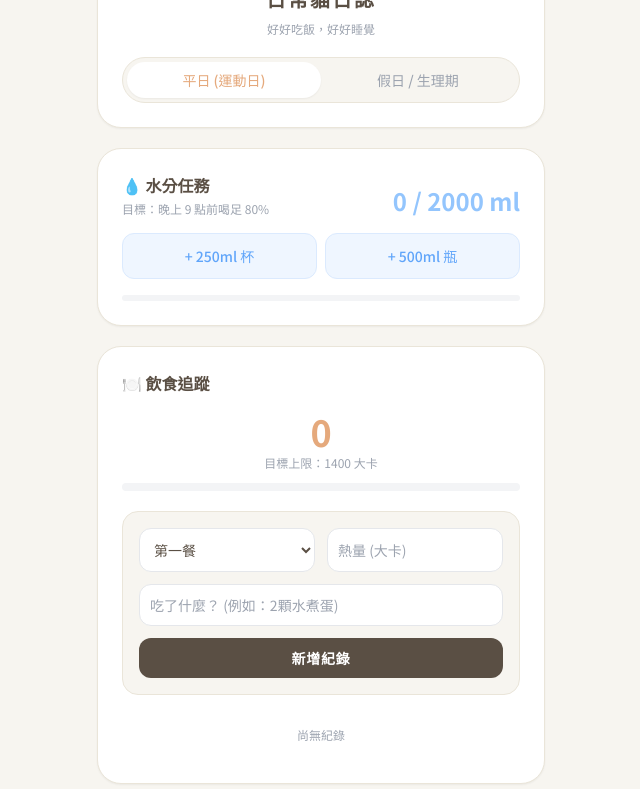
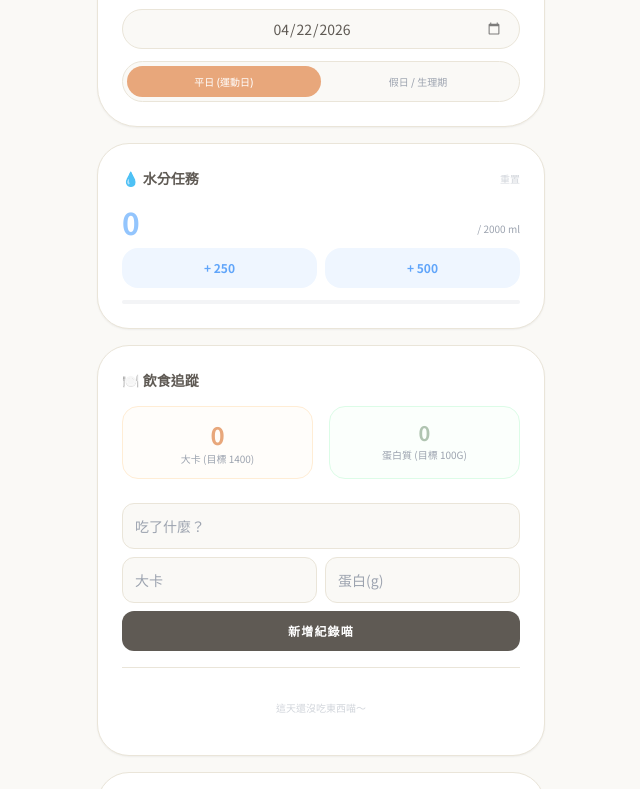
Before and after one commit to LulumeQQ/2026meow, a plain HTML site: page index.html in a window 1280 px wide. Shown: the part 132-921 px from the top of the page, without its empty margins (319-959 px from the left). Drawn offline with nearby package versions, Linux system fonts and the light colour scheme.

Commit message:
Update index.html

```diff
--- a/index.html
+++ b/index.html
@@ -3,19 +3,20 @@
 <head>
     <meta charset="UTF-8">
     <meta name="viewport" content="width=device-width, initial-scale=1.0">
-    <title>日常貓日誌 🐾 減脂追蹤</title>
+    <title>日常貓日誌 🐾 跨日追蹤版</title>
     <script src="https://cdn.tailwindcss.com"></script>
     <script>
         tailwind.config = {
             theme: {
                 extend: {
                     colors: {
-                        'muji-bg': '#F7F5F0',       /* 燕麥白背景 */
-                        'muji-text': '#5A4F44',     /* 溫和深棕文字 */
-                        'muji-accent': '#E5A97C',   /* 文青淺橘色 */
-                        'muji-green': '#A7B49E',    /* 鼠尾草綠 (達成目標) */
-                        'muji-card': '#FFFFFF',     /* 卡片純白 */
-                        'muji-border': '#EAE5D9'    /* 溫和邊線 */
+                        'soft-bg': '#FAF9F6',
+                        'soft-text': '#5F5A54',
+                        'soft-accent': '#D9B99B',
+                        'soft-green': '#B0C4B1',
+                        'soft-orange': '#E8A77B',
+                        'soft-card': '#FFFFFF',
+                        'soft-border': '#EAE5D9'
                     }
                 }
             }
@@ -23,230 +24,258 @@
     </script>
     <style>
         @import url('https://fonts.googleapis.com/css2?family=Noto+Sans+TC:wght@400;500;700&display=swap');
-        body { font-family: 'Noto Sans TC', sans-serif; color: #5A4F44; }
+        body { font-family: 'Noto Sans TC', sans-serif; color: #5F5A54; background-color: #FAF9F6; }
         .no-scrollbar::-webkit-scrollbar { display: none; }
         .no-scrollbar { -ms-overflow-style: none; scrollbar-width: none; }
-        /* 自訂核取方塊樣式 */
-        .task-checkbox:checked + label { text-decoration: line-through; color: #A7B49E; }
+        .task-checkbox:checked + label { text-decoration: line-through; color: #B0C4B1; }
+        .btn-active { background-color: #E8A77B !important; color: white !important; }
+        input[type="date"]::-webkit-calendar-picker-indicator { cursor: pointer; opacity: 0.5; }
     </style>
 </head>
-<body class="bg-muji-bg min-h-screen flex justify-center py-8 px-4">
+<body class="min-h-screen flex justify-center py-6 px-4">
 
-    <div class="max-w-md w-full space-y-5 pb-10">
+    <div class="max-w-md w-full space-y-4 pb-12">
 
-        <div class="bg-muji-card rounded-3xl shadow-sm border border-muji-border p-6 text-center">
-            <div class="text-5xl mb-3">🐈</div>
-            <h1 class="text-xl font-bold tracking-widest text-muji-text">日常貓日誌</h1>
-            <p class="text-xs mt-2 text-gray-400">好好吃飯，好好睡覺</p>
+        <div class="bg-soft-card rounded-[2.5rem] shadow-sm border border-soft-border p-6 text-center">
+            <div class="text-4xl mb-2">🐈</div>
+            <h1 class="text-lg font-bold tracking-widest mb-4">日常貓日誌</h1>
 
-            <div class="mt-5 flex bg-muji-bg rounded-full p-1 border border-muji-border text-sm">
-                <button id="mode-weekday" onclick="setMode('weekday')" class="flex-1 py-2 rounded-full bg-white shadow-sm font-medium text-muji-accent transition-all">平日 (運動日)</button>
-                <button id="mode-rest" onclick="setMode('rest')" class="flex-1 py-2 rounded-full text-gray-400 font-medium transition-all">假日 / 生理期</button>
+            <div class="flex flex-col gap-3">
+                <input type="date" id="current-date" onchange="loadDateData()" class="bg-soft-bg border border-soft-border rounded-full py-2 px-4 text-sm text-center focus:outline-none focus:ring-1 focus:ring-soft-accent">
+
+                <div class="flex bg-soft-bg rounded-full p-1 border border-soft-border text-[10px]">
+                    <button id="mode-weekday" onclick="setMode('weekday')" class="flex-1 py-2 rounded-full btn-active font-medium transition-all">平日 (運動日)</button>
+                    <button id="mode-rest" onclick="setMode('rest')" class="flex-1 py-2 rounded-full text-gray-400 font-medium transition-all">假日 / 生理期</button>
+                </div>
             </div>
         </div>
 
-        <div class="bg-muji-card rounded-3xl shadow-sm border border-muji-border p-6">
-            <div class="flex justify-between items-end mb-4">
-                <div>
-                    <h2 class="font-bold flex items-center gap-2">💧 水分任務</h2>
-                    <p class="text-xs text-gray-400 mt-1">目標：晚上 9 點前喝足 80%</p>
-                </div>
-                <div class="text-2xl font-bold text-blue-300" id="water-display">0 / 2000 ml</div>
+        <div class="bg-soft-card rounded-[2rem] shadow-sm border border-soft-border p-6">
+            <div class="flex justify-between items-center mb-4">
+                <h2 class="font-bold flex items-center gap-2 text-sm">💧 水分任務</h2>
+                <button onclick="resetWater()" class="text-[10px] text-gray-300 hover:text-red-300 transition">重置</button>
             </div>
-            <div class="flex gap-2">
-                <button onclick="addWater(250)" class="flex-1 bg-blue-50 hover:bg-blue-100 text-blue-400 py-3 rounded-xl border border-blue-100 text-sm font-medium transition">+ 250ml 杯</button>
-                <button onclick="addWater(500)" class="flex-1 bg-blue-50 hover:bg-blue-100 text-blue-400 py-3 rounded-xl border border-blue-100 text-sm font-medium transition">+ 500ml 瓶</button>
+            <div class="flex items-end justify-between mb-2">
+                <span class="text-3xl font-bold text-blue-300" id="water-display">0</span>
+                <span class="text-[10px] text-gray-400 mb-1">/ 2000 ml</span>
             </div>
-            <div class="w-full bg-gray-100 rounded-full h-1.5 mt-4">
-                <div class="bg-blue-300 h-1.5 rounded-full transition-all duration-500" id="water-bar" style="width: 0%"></div>
+            <div class="flex gap-2 mb-3">
+                <button onclick="addWater(250)" class="flex-1 bg-blue-50 text-blue-400 py-3 rounded-2xl text-xs font-bold hover:bg-blue-100 transition">+ 250</button>
+                <button onclick="addWater(500)" class="flex-1 bg-blue-50 text-blue-400 py-3 rounded-2xl text-xs font-bold hover:bg-blue-100 transition">+ 500</button>
+            </div>
+            <div class="w-full bg-gray-100 rounded-full h-1">
+                <div id="water-bar" class="bg-blue-300 h-1 rounded-full transition-all duration-500" style="width: 0%"></div>
             </div>
         </div>
 
-        <div class="bg-muji-card rounded-3xl shadow-sm border border-muji-border p-6">
-            <h2 class="font-bold flex items-center gap-2 mb-4">🍽️ 飲食追蹤</h2>
+        <div class="bg-soft-card rounded-[2rem] shadow-sm border border-soft-border p-6">
+            <h2 class="font-bold flex items-center gap-2 mb-4 text-sm">🍽️ 飲食追蹤</h2>
 
-            <div class="text-center mb-5">
-                <div class="text-4xl font-bold text-muji-accent" id="total-calories">0</div>
-                <p class="text-xs text-gray-400 mt-1">目標上限：<span id="target-calories">1400</span> 大卡</p>
-                <div class="w-full bg-gray-100 rounded-full h-2 mt-3 overflow-hidden">
-                    <div class="bg-muji-accent h-2 rounded-full transition-all duration-500" id="progress-bar" style="width: 0%"></div>
+            <div class="grid grid-cols-2 gap-4 text-center mb-6">
+                <div class="bg-orange-50/30 p-3 rounded-2xl border border-orange-100">
+                    <div class="text-xl font-bold text-soft-orange" id="total-calories">0</div>
+                    <p class="text-[10px] text-gray-400 uppercase">大卡 (目標 <span id="target-cal">1400</span>)</p>
+                </div>
+                <div class="bg-green-50/30 p-3 rounded-2xl border border-green-100">
+                    <div class="text-xl font-bold text-soft-green" id="total-protein">0</div>
+                    <p class="text-[10px] text-gray-400 uppercase">蛋白質 (目標 100g)</p>
                 </div>
             </div>
 
-            <form id="food-form" class="space-y-3 bg-muji-bg p-4 rounded-2xl border border-muji-border">
-                <div class="grid grid-cols-2 gap-3">
-                    <select id="meal-type" class="bg-white border border-gray-200 rounded-xl p-2.5 text-sm focus:outline-none focus:border-muji-accent">
-                        <option value="早餐">第一餐</option>
-                        <option value="午餐">第二餐</option>
-                        <option value="晚餐">第三餐</option>
-                        <option value="點心">解饞零食</option>
-                    </select>
-                    <input type="number" id="food-calories" required min="1" placeholder="熱量 (大卡)" class="bg-white border border-gray-200 rounded-xl p-2.5 text-sm focus:outline-none focus:border-muji-accent">
+            <form id="food-form" class="space-y-2 mb-4">
+                <input type="text" id="food-name" oninput="autoSuggest()" placeholder="吃了什麼？" class="w-full bg-soft-bg border border-soft-border rounded-xl p-3 text-sm focus:outline-none">
+
+                <div class="grid grid-cols-2 gap-2">
+                    <input type="number" id="food-calories" placeholder="大卡" class="w-full bg-soft-bg border border-soft-border rounded-xl p-3 text-sm focus:outline-none">
+                    <input type="number" id="food-protein" placeholder="蛋白(g)" class="w-full bg-soft-bg border border-soft-border rounded-xl p-3 text-sm focus:outline-none">
                 </div>
-                <input type="text" id="food-name" required placeholder="吃了什麼？ (例如：2顆水煮蛋)" class="w-full bg-white border border-gray-200 rounded-xl p-2.5 text-sm focus:outline-none focus:border-muji-accent">
-                <button type="submit" class="w-full bg-muji-text text-white py-2.5 rounded-xl text-sm font-bold tracking-wider hover:bg-gray-700 transition">新增紀錄</button>
+                <button type="submit" class="w-full bg-soft-text text-white py-3 rounded-xl text-xs font-bold tracking-widest hover:bg-black transition">新增紀錄喵</button>
             </form>
 
-            <ul id="food-list" class="space-y-2 mt-4 max-h-40 overflow-y-auto no-scrollbar">
-                </ul>
+            <ul id="food-list" class="space-y-2 max-h-48 overflow-y-auto no-scrollbar border-t border-soft-border pt-4"></ul>
         </div>
 
-        <div class="bg-muji-card rounded-3xl shadow-sm border border-muji-border p-6" id="routine-module">
-            <h2 class="font-bold flex items-center gap-2 mb-4">🌙 夜間防護線</h2>
-            <div class="space-y-3">
-
+        <div class="bg-soft-card rounded-[2rem] shadow-sm border border-soft-border p-6" id="routine-module">
+            <h2 class="font-bold flex items-center gap-2 mb-4 text-sm">🌙 貓咪作息防線</h2>
+            <div class="space-y-4" id="task-container">
                 <div class="flex items-center gap-3">
-                    <input type="checkbox" id="task-1" class="task-checkbox w-5 h-5 accent-muji-green rounded cursor-pointer">
-                    <label for="task-1" class="text-sm font-medium cursor-pointer transition-colors">21:00 啟動：growwithjo (30-45分)</label>
+                    <input type="checkbox" id="t1" onchange="saveTasks()" class="task-checkbox w-4 h-4 accent-soft-green">
+                    <label for="t1" class="text-xs font-medium">21:00 開始：growwithjo 運動</label>
                 </div>
-
                 <div class="flex items-center gap-3">
-                    <input type="checkbox" id="task-2" class="task-checkbox w-5 h-5 accent-muji-green rounded cursor-pointer">
-                    <label for="task-2" class="text-sm font-medium cursor-pointer transition-colors">22:00 前完成：核心 5 分 + 收操 10 分</label>
+                    <input type="checkbox" id="t2" onchange="saveTasks()" class="task-checkbox w-4 h-4 accent-soft-green">
+                    <label for="t2" class="text-xs font-medium">22:00 完成核心與收操</label>
                 </div>
-
                 <div class="flex items-center gap-3">
-                    <input type="checkbox" id="task-3" class="task-checkbox w-5 h-5 accent-muji-green rounded cursor-pointer">
-                    <label for="task-3" class="text-sm font-medium cursor-pointer transition-colors">22:30 數位斷網 (停止滑手機)</label>
+                    <input type="checkbox" id="t3" onchange="saveTasks()" class="task-checkbox w-4 h-4 accent-soft-green">
+                    <label for="t3" class="text-xs font-medium">22:30 數位斷網</label>
                 </div>
-
                 <div class="flex items-center gap-3">
-                    <input type="checkbox" id="task-4" class="task-checkbox w-5 h-5 accent-muji-green rounded cursor-pointer">
-                    <label for="task-4" class="text-sm font-medium cursor-pointer transition-colors">23:30 準時就寢</label>
+                    <input type="checkbox" id="t4" onchange="saveTasks()" class="task-checkbox w-4 h-4 accent-soft-green">
+                    <label for="t4" class="text-xs font-medium">23:30 準時入睡</label>
                 </div>
-
             </div>
         </div>
 
     </div>
 
     <script>
-        // 核心狀態變數
-        let currentMode = 'weekday'; // 'weekday' 或 'rest'
-        let targetCalories = 1400;
-        let totalWater = 0;
-        const TARGET_WATER = 2000;
-        let records = [];
+        const knowledgeBase = {
+            "烤雞胸肉": { cal: 165, pro: 31 }, "烤雞腿肉": { cal: 220, pro: 24 },
+            "水煮蛋": { cal: 75, pro: 7 }, "茶葉蛋": { cal: 75, pro: 7 },
+            "無糖豆漿": { cal: 120, pro: 13 }, "炒青菜": { cal: 80, pro: 2 },
+            "地瓜": { cal: 110, pro: 1 }, "糙米飯": { cal: 140, pro: 3 },
+            "堅果": { cal: 150, pro: 5 }, "小番茄": { cal: 30, pro: 1 }
+        };
 
-        // DOM 元素綁定
-        const form = document.getElementById('food-form');
-        const foodList = document.getElementById('food-list');
-        const totalCaloriesEl = document.getElementById('total-calories');
-        const targetCaloriesEl = document.getElementById('target-calories');
-        const progressBar = document.getElementById('progress-bar');
+        // 初始化日期為今日
+        const datePicker = document.getElementById('current-date');
+        const today = new Date().toISOString().split('T')[0];
+        datePicker.value = today;
 
-        const waterDisplay = document.getElementById('water-display');
-        const waterBar = document.getElementById('water-bar');
-        const routineModule = document.getElementById('routine-module');
+        let db = JSON.parse(localStorage.getItem('cat_diary_db')) || {};
 
-        // 模式切換邏輯
-        function setMode(mode) {
-            currentMode = mode;
-            const btnWeekday = document.getElementById('mode-weekday');
-            const btnRest = document.getElementById('mode-rest');
-
-            if (mode === 'weekday') {
-                targetCalories = 1400;
-                // 按鈕樣式切換
-                btnWeekday.className = "flex-1 py-2 rounded-full bg-white shadow-sm font-medium text-muji-accent transition-all";
-                btnRest.className = "flex-1 py-2 rounded-full text-gray-400 font-medium transition-all";
-                // 顯示運動任務
-                routineModule.style.display = 'block';
-            } else {
-                targetCalories = 1300;
-                // 按鈕樣式切換
-                btnRest.className = "flex-1 py-2 rounded-full bg-white shadow-sm font-medium text-muji-accent transition-all";
-                btnWeekday.className = "flex-1 py-2 rounded-full text-gray-400 font-medium transition-all";
-                // 隱藏運動任務，專注休息與控食
-                routineModule.style.display = 'none';
-            }
-            targetCaloriesEl.innerText = targetCalories;
-            updateCalorieUI();
+        function getCurrentDate() {
+            return datePicker.value;
         }
 
-        // 水分增加邏輯
-        function addWater(amount) {
-            totalWater += amount;
-            if(totalWater > TARGET_WATER) totalWater = TARGET_WATER;
+        function initDayData(date) {
+            if (!db[date]) {
+                db[date] = {
+                    mode: 'weekday',
+                    water: 0,
+                    records: [],
+                    tasks: { t1: false, t2: false, t3: false, t4: false }
+                };
+            }
+            return db[date];
+        }
 
-            waterDisplay.innerText = `${totalWater} / ${TARGET_WATER} ml`;
-            let percentage = (totalWater / TARGET_WATER) * 100;
-            waterBar.style.width = `${percentage}%`;
+        function saveToLocalStorage() {
+            localStorage.setItem('cat_diary_db', JSON.stringify(db));
+        }
 
-            if(totalWater === TARGET_WATER) {
-                waterDisplay.classList.add('text-muji-green');
-                waterBar.classList.replace('bg-blue-300', 'bg-muji-green');
+        function loadDateData() {
+            const date = getCurrentDate();
+            const data = initDayData(date);
+
+            // 更新 UI 狀態
+            setModeUI(data.mode);
+            updateUI();
+        }
+
+        function setMode(newMode) {
+            const date = getCurrentDate();
+            db[date].mode = newMode;
+            setModeUI(newMode);
+            saveToLocalStorage();
+            updateUI();
+        }
+
+        function setModeUI(mode) {
+            document.getElementById('mode-weekday').className = (mode === 'weekday') ? 'flex-1 py-2 rounded-full btn-active font-medium transition-all' : 'flex-1 py-2 rounded-full text-gray-400 font-medium transition-all';
+            document.getElementById('mode-rest').className = (mode === 'rest') ? 'flex-1 py-2 rounded-full btn-active font-medium transition-all' : 'flex-1 py-2 rounded-full text-gray-400 font-medium transition-all';
+            document.getElementById('target-cal').innerText = (mode === 'weekday') ? '1400' : '1300';
+            document.getElementById('routine-module').style.opacity = (mode === 'weekday') ? '1' : '0.3';
+        }
+
+        function addWater(ml) {
+            const date = getCurrentDate();
+            db[date].water = Math.min(db[date].water + ml, 2000);
+            saveToLocalStorage();
+            updateUI();
+        }
+
+        function resetWater() {
+            const date = getCurrentDate();
+            db[date].water = 0;
+            saveToLocalStorage();
+            updateUI();
+        }
+
+        function autoSuggest() {
+            const input = document.getElementById('food-name').value;
+            for (let key in knowledgeBase) {
+                if (input.includes(key)) {
+                    document.getElementById('food-calories').value = knowledgeBase[key].cal;
+                    document.getElementById('food-protein').value = knowledgeBase[key].pro;
+                    break;
+                }
             }
         }
 
-        // 飲食表單提交
-        form.addEventListener('submit', function(e) {
+        document.getElementById('food-form').addEventListener('submit', (e) => {
             e.preventDefault();
-            const meal = document.getElementById('meal-type').value;
+            const date = getCurrentDate();
             const name = document.getElementById('food-name').value;
-            const calories = parseInt(document.getElementById('food-calories').value);
-            const time = new Date().toLocaleTimeString('zh-TW', { hour: '2-digit', minute: '2-digit' });
+            const cal = parseInt(document.getElementById('food-calories').value) || 0;
+            const pro = parseInt(document.getElementById('food-protein').value) || 0;
 
-            records.push({ id: Date.now(), time, meal, name, calories });
-            updateCalorieUI();
-            form.reset();
+            db[date].records.push({ id: Date.now(), name, cal, pro });
+            saveToLocalStorage();
+            document.getElementById('food-form').reset();
+            updateUI();
         });
 
-        // 刪除飲食紀錄
         function deleteRecord(id) {
-            records = records.filter(record => record.id !== id);
-            updateCalorieUI();
+            const date = getCurrentDate();
+            db[date].records = db[date].records.filter(r => r.id !== id);
+            saveToLocalStorage();
+            updateUI();
         }
 
-        // 更新熱量介面
-        function updateCalorieUI() {
-            foodList.innerHTML = '';
-            const total = records.reduce((sum, record) => sum + record.calories, 0);
-            totalCaloriesEl.innerText = total;
-
-            let progress = (total / targetCalories) * 100;
-            if (progress > 100) progress = 100;
-            progressBar.style.width = `${progress}%`;
-
-            // 達標/超標顏色管理
-            if(total > targetCalories) {
-                totalCaloriesEl.classList.add('text-red-400');
-                totalCaloriesEl.classList.remove('text-muji-accent');
-                progressBar.classList.add('bg-red-400');
-                progressBar.classList.remove('bg-muji-accent');
-            } else {
-                totalCaloriesEl.classList.remove('text-red-400');
-                totalCaloriesEl.classList.add('text-muji-accent');
-                progressBar.classList.remove('bg-red-400');
-                progressBar.classList.add('bg-muji-accent');
-            }
-
-            if (records.length === 0) {
-                foodList.innerHTML = '<li class="text-center text-gray-400 text-xs py-4">尚無紀錄</li>';
-                return;
-            }
-
-            records.forEach(record => {
-                const li = document.createElement('li');
-                li.className = "flex justify-between items-center bg-gray-50/50 p-3 rounded-xl border border-gray-100";
-                li.innerHTML = `
-                    <div class="flex flex-col">
-                        <span class="text-[10px] text-gray-400 mb-0.5">${record.time} · ${record.meal}</span>
-                        <span class="text-sm font-medium">${record.name}</span>
-                    </div>
-                    <div class="flex items-center gap-3">
-                        <span class="text-muji-accent text-sm font-bold">+${record.calories}</span>
-                        <button onclick="deleteRecord(${record.id})" class="text-gray-300 hover:text-red-300">
-                            ✕
-                        </button>
-                    </div>
-                `;
-                foodList.appendChild(li);
-            });
+        function saveTasks() {
+            const date = getCurrentDate();
+            db[date].tasks = {
+                t1: document.getElementById('t1').checked,
+                t2: document.getElementById('t2').checked,
+                t3: document.getElementById('t3').checked,
+                t4: document.getElementById('t4').checked
+            };
+            saveToLocalStorage();
         }
 
-        // 初始化
-        updateCalorieUI();
+        function updateUI() {
+            const date = getCurrentDate();
+            const data = db[date];
+
+            // 水分
+            document.getElementById('water-display').innerText = data.water;
+            document.getElementById('water-bar').style.width = `${(data.water / 2000) * 100}%`;
+
+            // 熱量與蛋白質
+            const totalCal = data.records.reduce((s, r) => s + r.cal, 0);
+            const totalPro = data.records.reduce((s, r) => s + r.pro, 0);
+            const target = (data.mode === 'weekday') ? 1400 : 1300;
+
+            document.getElementById('total-calories').innerText = totalCal;
+            document.getElementById('total-protein').innerText = totalPro;
+            document.getElementById('total-calories').className = (totalCal > target) ? 'text-2xl font-bold text-red-400' : 'text-2xl font-bold text-soft-orange';
+
+            const progress = Math.min((totalCal / target) * 100, 100);
+            const progressBar = document.createElement('div'); // 虛擬進度條邏輯
+
+            // 飲食清單
+            const list = document.getElementById('food-list');
+            list.innerHTML = data.records.map(r => `
+                <li class="flex justify-between items-center bg-soft-bg p-3 rounded-2xl text-xs border border-soft-border mb-2">
+                    <div class="flex flex-col">
+                        <span class="font-bold">${r.name}</span>
+                        <span class="text-[9px] text-gray-400">${r.cal} kcal / ${r.pro}g 蛋白</span>
+                    </div>
+                    <button onclick="deleteRecord(${r.id})" class="text-gray-300 hover:text-red-300 text-lg">✕</button>
+                </li>
+            `).join('') || '<li class="text-center text-gray-300 text-[10px] py-4">這天還沒吃東西喵～</li>';
+
+            // 任務勾選狀態
+            document.getElementById('t1').checked = data.tasks.t1;
+            document.getElementById('t2').checked = data.tasks.t2;
+            document.getElementById('t3').checked = data.tasks.t3;
+            document.getElementById('t4').checked = data.tasks.t4;
+        }
+
+        // 啟動載入
+        loadDateData();
     </script>
 </body>
 </html>
```
